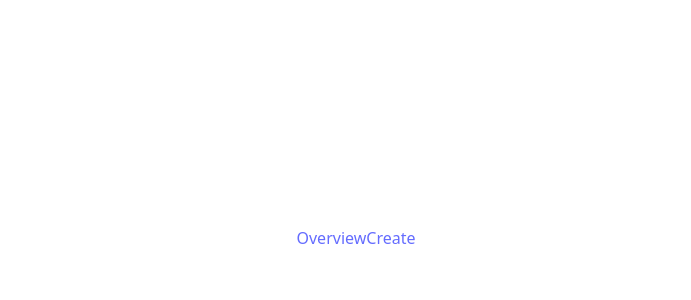
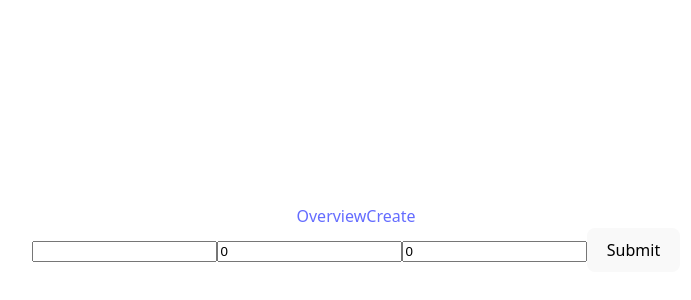
Before and after one commit to racoonamatatas/boodschappenlijst, a Vue app: page /create in a window 1280 px wide. Shown: the part 162-462 px from the top of the page, without its empty margins (284-975 px from the left). Built offline with nearby package versions, Linux system fonts and the light colour scheme.

Commit message:
feat: grocery template to pass to GroceryForm.vue

```diff
--- a/src/domains/groceries/pages/Create.vue
+++ b/src/domains/groceries/pages/Create.vue
@@ -1 +1,11 @@
-<template></template>
+<script setup>
+import {ref} from 'vue';
+import GroceryForm from '../components/GroceryForm.vue';
+import {addGrocery} from '../store';
+
+const grocery = ref({name: '', price: 0, amount: 0});
+</script>
+
+<template>
+    <GroceryForm :grocery="grocery" @submit="addGrocery" />
+</template>
```
